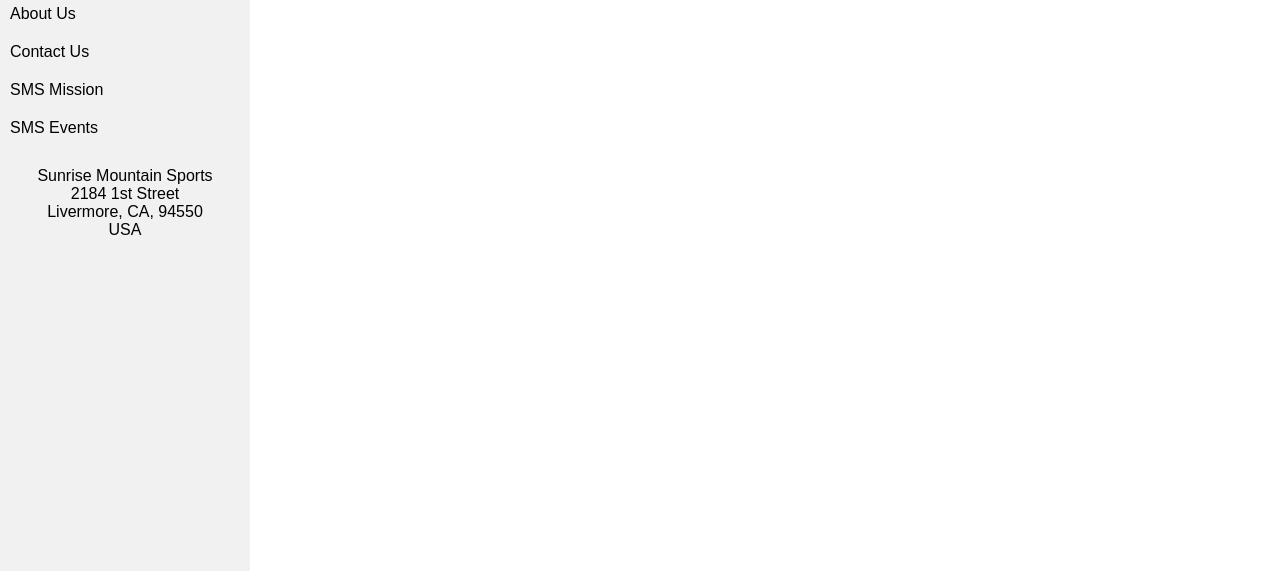
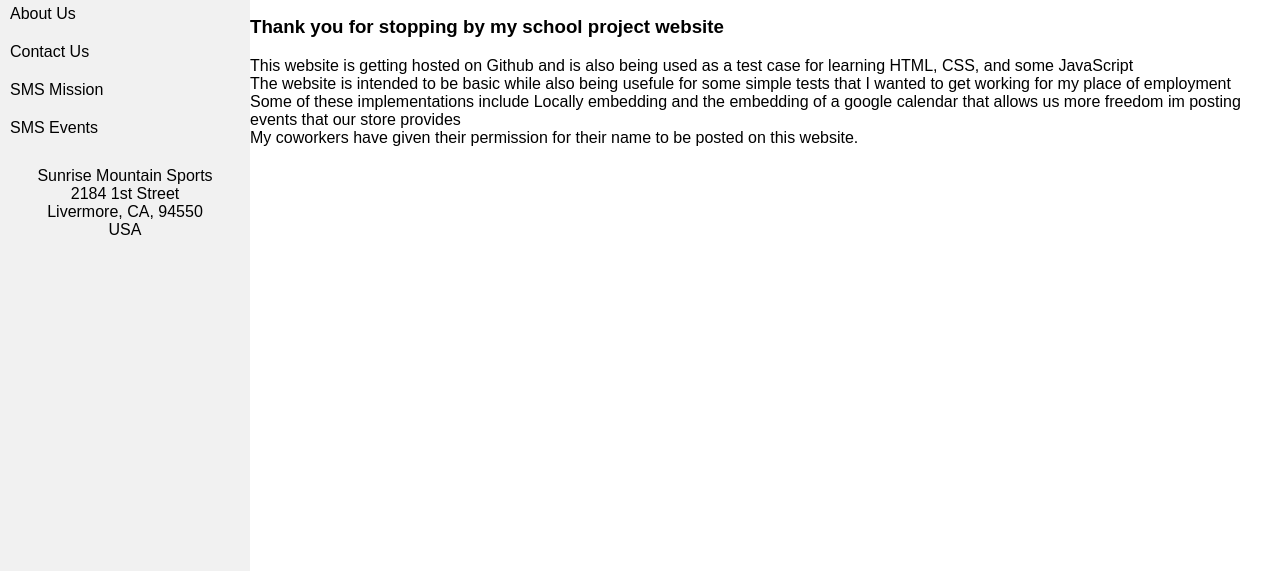
Before and after one commit to JpLunn/JpLunn.github.io, a plain HTML site: page index.html in a window 1280 px wide. Shown: the part 229-800 px from the top of the page. Drawn offline with Linux system fonts and the light colour scheme.

Commit message:
disclaimer
Home page disclaimer init

```diff
--- a/index.html
+++ b/index.html
@@ -247,7 +247,11 @@
             <button onclick="nextSlide()">Next</button>
         </div>
 
-
+		<h3>Thank you for stopping by my school project website</h3>
+		<P>This website is getting hosted on Github and is also being used as a test case for learning HTML, CSS, and some JavaScript<br>
+			The website is intended to be basic while also being usefule for some simple tests that I wanted to get working for my place of employment<br>
+			Some of these implementations include Locally embedding and the embedding of a google calendar that allows us more freedom im posting events that our store provides<br>
+			My coworkers have given their permission for their name to be posted on this website.</p>
 
 
         <!-- The content of each page will be added here -->
```
